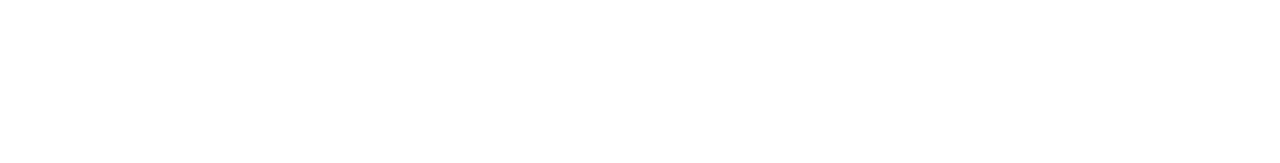
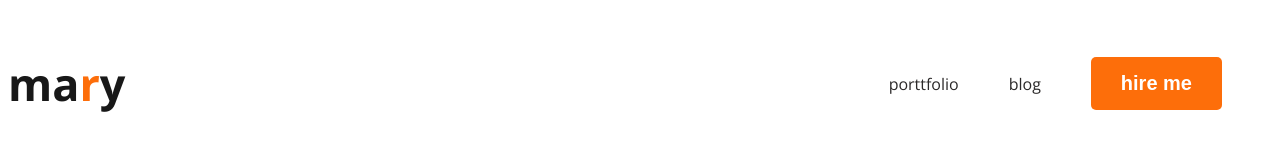
Before and after one commit to beenjihad/devloper-porttfolio, a plain HTML site: page index.html in a window 1280 px wide. Drawn offline with nearby package versions, Linux system fonts and the light colour scheme.

Commit message:
first nav added

```diff
--- a/index.html
+++ b/index.html
@@ -4,10 +4,21 @@
     <meta charset="UTF-8">
     <meta name="viewport" content="width=device-width, initial-scale=1.0">
     <title>my porttfolio</title>
+    <link rel="preconnect" href="https://fonts.googleapis.com">
+<link rel="preconnect" href="https://fonts.gstatic.com" crossorigin>
+<link href="https://fonts.googleapis.com/css2?family=Open+Sans:ital,wght@0,400;0,700;1,700&display=swap" rel="stylesheet">
+    <link rel="stylesheet" href="style/style.css">
 </head>
 <body>
     <header>
-
+        <nav>
+            <h3 class="nav-tittle">ma<span class="orrange">r</span>y</h3>
+            <ul>
+                <li><a href="">porttfolio</a></li>
+                <li><a href="">blog</a></li>
+                <li><button class="button-primary">hire me</button></li>
+            </ul>
+        </nav>
     </header>
     <main>
 
--- /dev/null
+++ b/style/style.css
@@ -0,0 +1,47 @@
+nav {
+    display: flex;
+    justify-content: space-between;
+    align-items: center;
+
+}
+
+body {
+    font-family: 'Open Sans', sans-serif;
+}
+
+.nav-tittle {
+    color: #181818;
+    font-size: 45px;
+    font-weight: 800;
+}
+
+.orrange {
+    color: #FD6E0A;
+}
+
+nav>ul {
+    display: flex;
+    align-items: center;
+
+}
+
+nav li {
+    list-style: none;
+    margin-right: 50px;
+}
+
+nav a {
+    text-decoration: none;
+    color: rgb(43, 41, 41);
+}
+
+.button-primary {
+    border-radius: 5px;
+    background: #FD6E0A;
+    color: var(--white-color, #FFF);
+    font-size: 20px;
+    font-weight: 700;
+    border: 0;
+    padding: 15px 30px;
+
+}
```
